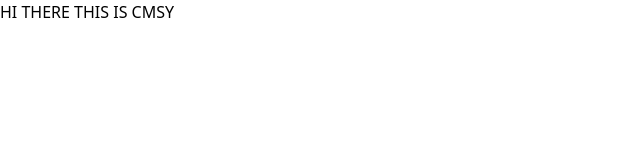
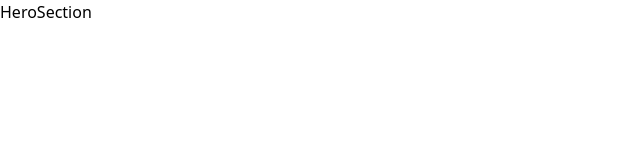
Before and after one commit to cmsy-tn/cmsy-landing-page, a React (Vite) app: page / in a window 1280 px wide. Shown: the top 160 px of the page, without its empty margins (0-640 px from the left). Built offline with nearby package versions, Linux system fonts and the light colour scheme.

Commit message:
Hero section boilerplate

```diff
--- a/src/App.tsx
+++ b/src/App.tsx
@@ -1,7 +1,9 @@
+import HeroSection from "./components/HeroSection"
+
 function App() {
   return (
     <>
-      <h1>HI THERE THIS IS CMSY</h1>
+      <HeroSection />
     </>
   )
 }
--- /dev/null
+++ b/src/components/HeroSection.tsx
@@ -0,0 +1,5 @@
+export default function HeroSection() {
+    return (
+        <div>HeroSection</div>
+    )
+}
```
